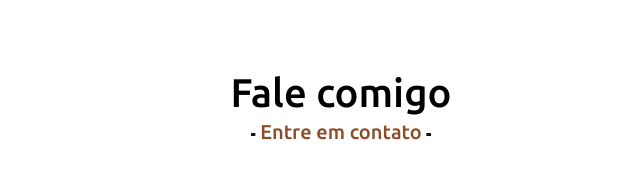
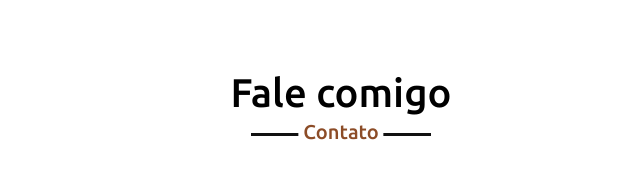
Before and after one commit to maurochalmes/portfolio, a plain HTML site: page index.html in a window 1280 px wide. Shown: the part 2326-2519 px from the top of the page, 299-939 px from the left. Drawn offline with nearby package versions, Linux system fonts and the light colour scheme.

Commit message:
Update style.css

```diff
--- a/style.css
+++ b/style.css
@@ -282,7 +282,7 @@ section .title::after{
 
 /* Contact */
 .contact .title::after{
-    content: "Entre em contato";
+    content: "Contato";
 }
 .contact .contact-content .column{
     width: calc(50% - 30px);
```
